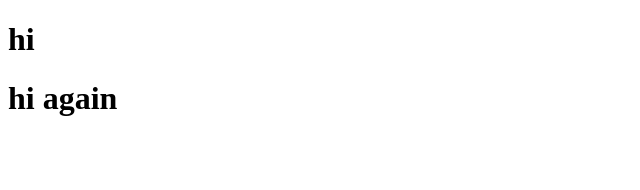
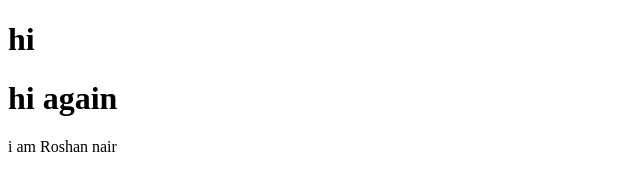
Before and after one commit to Roshannair24/Roshan-Nair-site, a plain HTML site: page index.html in a window 1280 px wide. Shown: the whole page, without its empty margins (0-640 px from the left). Drawn offline with Linux system fonts and the light colour scheme.

Commit message:
Update index.html

```diff
--- a/index.html
+++ b/index.html
@@ -9,5 +9,6 @@
 <body>
    <h1>hi</h1>
    <h1>hi again</h1>
+    i am Roshan nair
 </body>
 </html>
```
